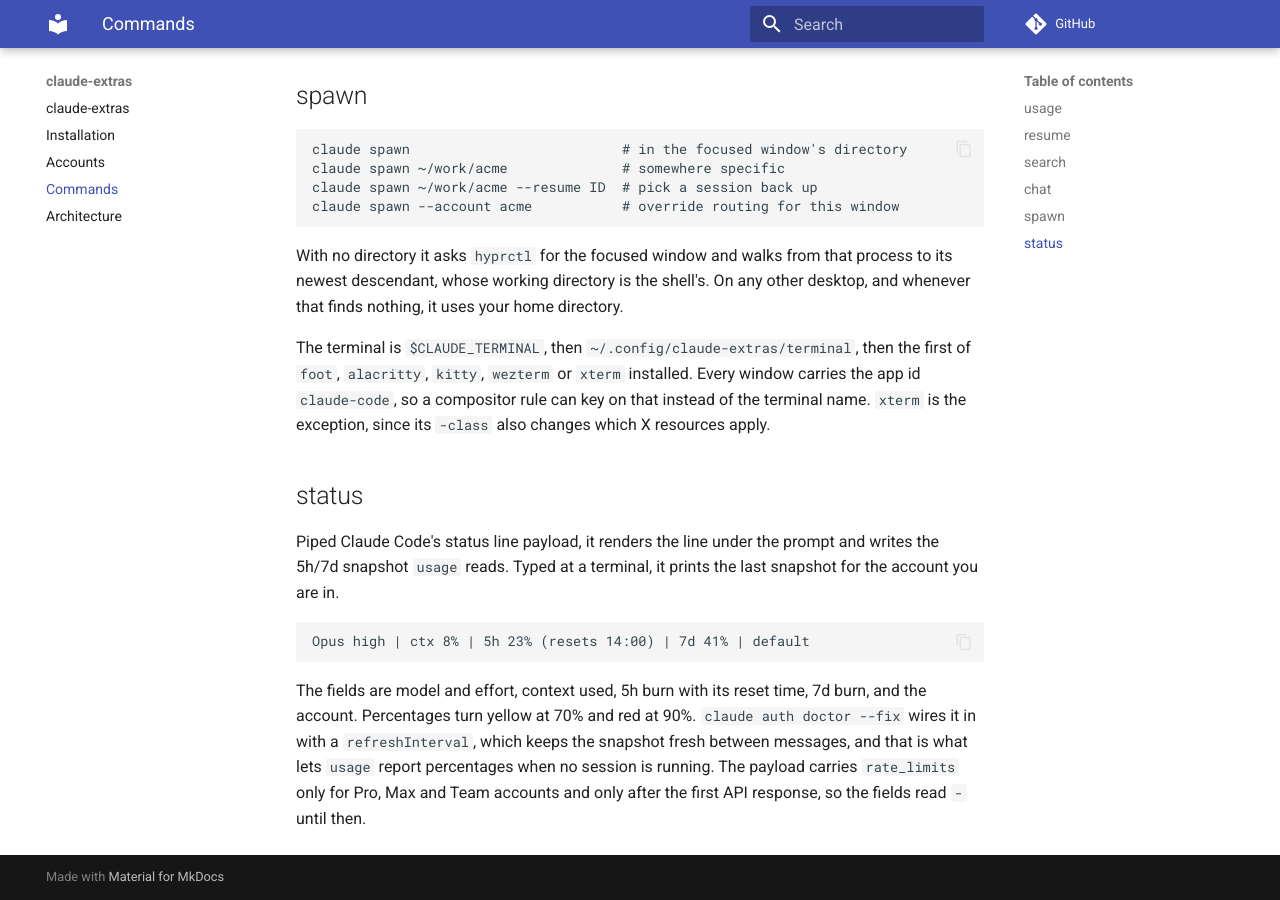
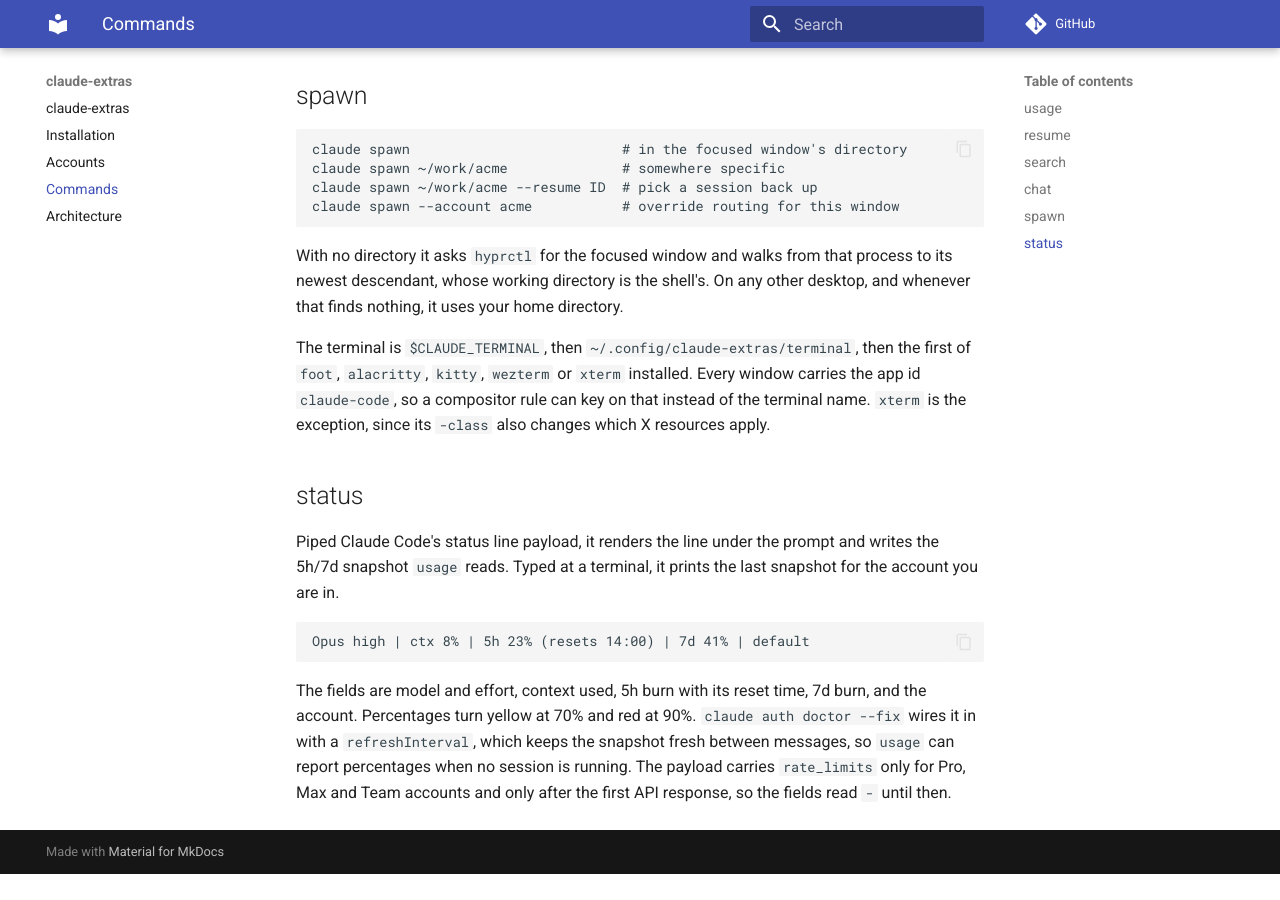
Before and after one commit to maximdeclercq/claude-extras, an MkDocs documentation site: the page built from docs/commands.md, in a window 1280 px wide and 900 px high, scrolled down 3322 px. Built offline with MkDocs 1.6.1 and Material for MkDocs 9.7.7, drawn with Linux system fonts in a browser that asks for light colours; comment, search, counter and statistics services are not loaded; after the commit the page ends 4196 px from its top, so only the background shows below that.

Commit message:
docs: reword the status line's refresh sentence

```diff
--- a/docs/commands.md
+++ b/docs/commands.md
@@ -184,7 +184,7 @@
 The fields are model and effort, context used, 5h burn with its reset time, 7d
 burn, and the account. Percentages turn yellow at 70% and red at 90%.
 `claude auth doctor --fix` wires it in with a `refreshInterval`, which keeps the
-snapshot fresh between messages, and that is what lets `usage` report percentages
-when no session is running. The payload carries `rate_limits` only for Pro, Max and
+snapshot fresh between messages, so `usage` can report percentages when no session
+is running. The payload carries `rate_limits` only for Pro, Max and
 Team accounts and only after the first API response, so the fields read `-` until
 then.
```
